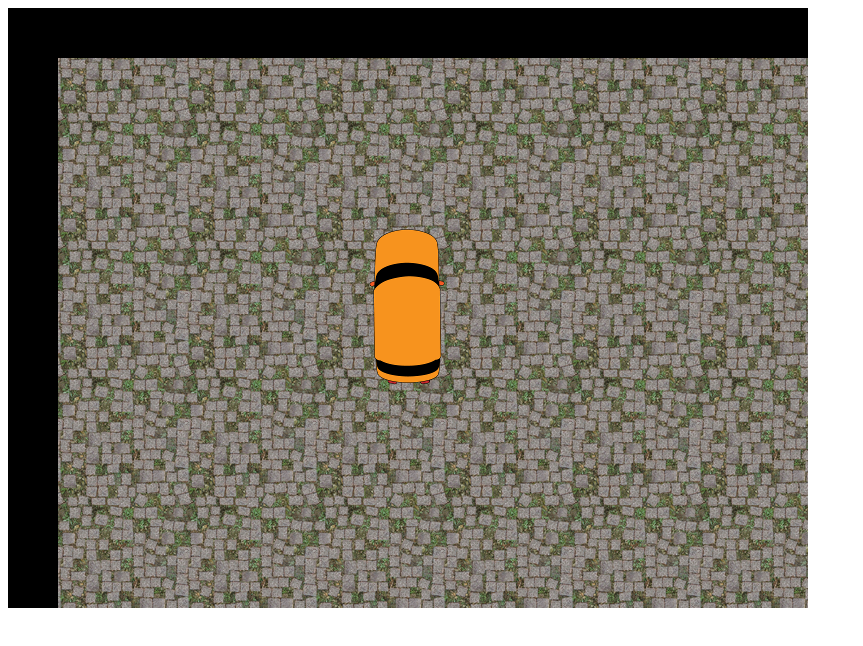
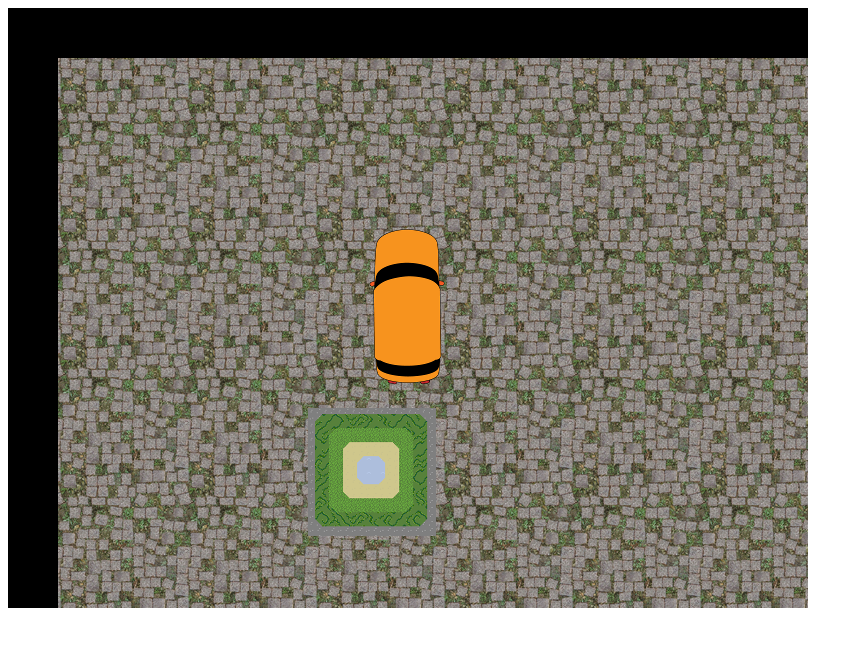
Before and after one commit to otterthecat/phaser-test, a plain HTML site: page hello-phaser/index.html in a window 1280 px wide. Shown: the whole page, without its empty margins (0-863 px from the left). Drawn offline with Linux system fonts and the light colour scheme.

Commit message:
added obstacle blocks

```diff
--- a/hello-phaser/index.html
+++ b/hello-phaser/index.html
@@ -17,16 +17,26 @@
             update: update,
             render: render
         });
-        var car, terrain, cursors;
+        var car, terrain, cursors, blocks;
 
         function preload () {
             game.load.image('car', '../car4.png');
             game.load.image('terrain', '../stone.png');
+            game.load.image('block', '../block.png');
         }
 
         function create () {
             game.physics.startSystem(Phaser.Physics.AUTO);
             terrain = game.add.tileSprite(50, 50, 1900, 1900, 'terrain');
+            blocks = game.add.group();
+            blocks.enableBody = true;
+
+            for (var i = 1; i < 6; i += 1){
+                var block = blocks.create(i * 300, i * 400, 'block');
+                block.body.collideWorldBounds = true;
+                block.name = 'block' + block;
+                block.body.moves = false;
+            }
 
             car = game.add.sprite(game.world.centerX, game.world.centerY, 'car');
             car.name = 'car';
@@ -37,7 +47,7 @@
             car.body.collideWorldBounds = true;
             car.body.bounce.set(0.8);
             car.body.allowRotation = true;
-            car.body.immovable = true;
+           // car.body.immovable = true;
 
             game.world.setBounds(0, 0, 2000, 2000);
             game.camera.follow(car);
@@ -45,6 +55,9 @@
         }
 
         function update () {
+
+            game.physics.arcade.collide(car, blocks);
+
             car.body.velocity.x = 0;
             car.body.velocity.y = 0;
             car.body.angularVelocity = 0;
```
Also changed, not shown: block.png (added).
